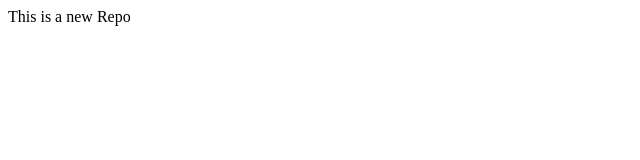
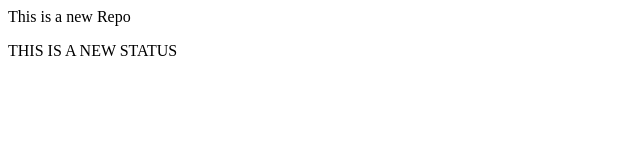
Before and after one commit to debiswaribag/localrepo, a plain HTML site: page index.html in a window 1280 px wide. Shown: the whole page, without its empty margins (0-640 px from the left). Drawn offline with Linux system fonts and the light colour scheme.

Commit message:
add new feature

```diff
--- a/index.html
+++ b/index.html
@@ -1 +1,2 @@
 <p>This is a new Repo</p>
+<p>THIS IS A NEW STATUS</p>
```
